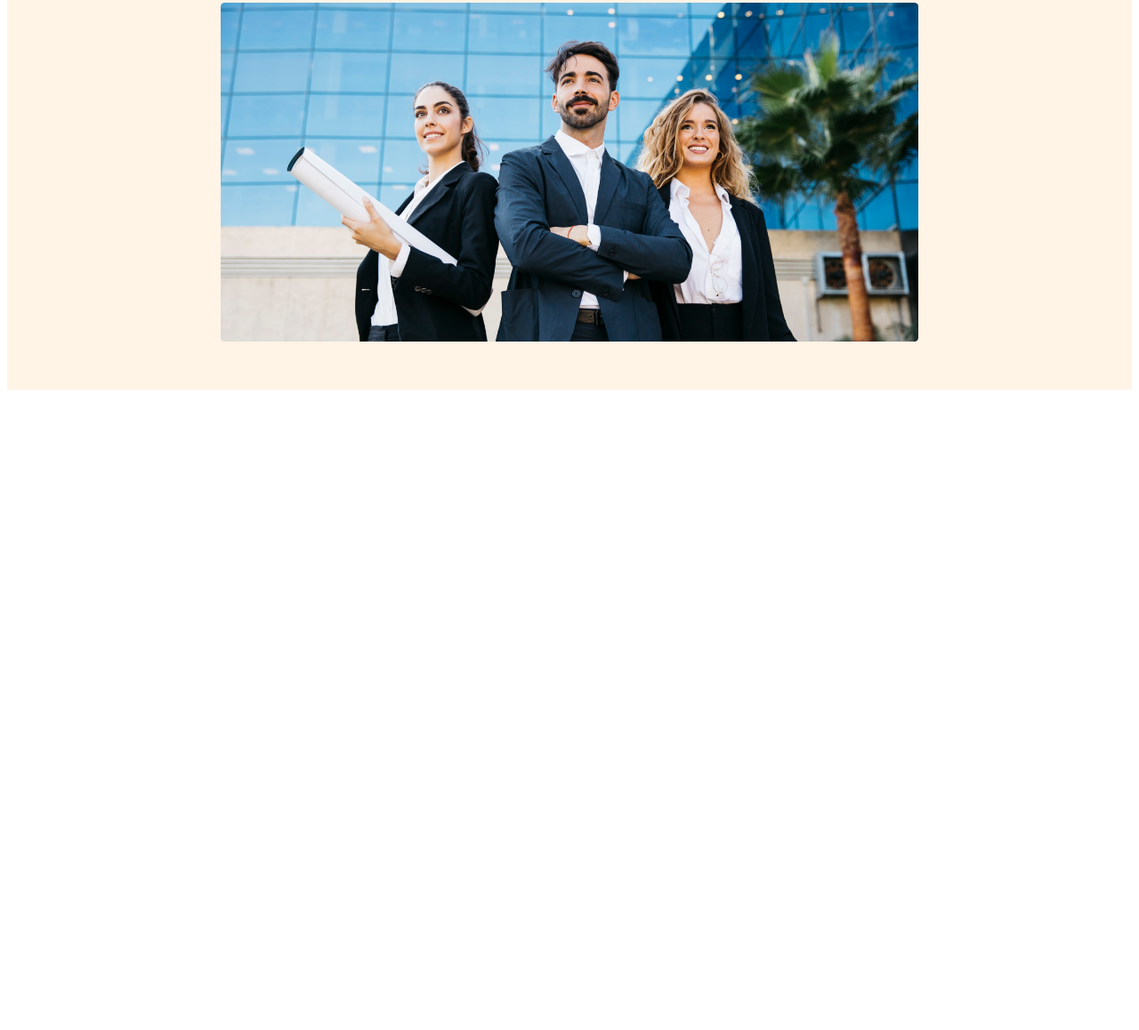
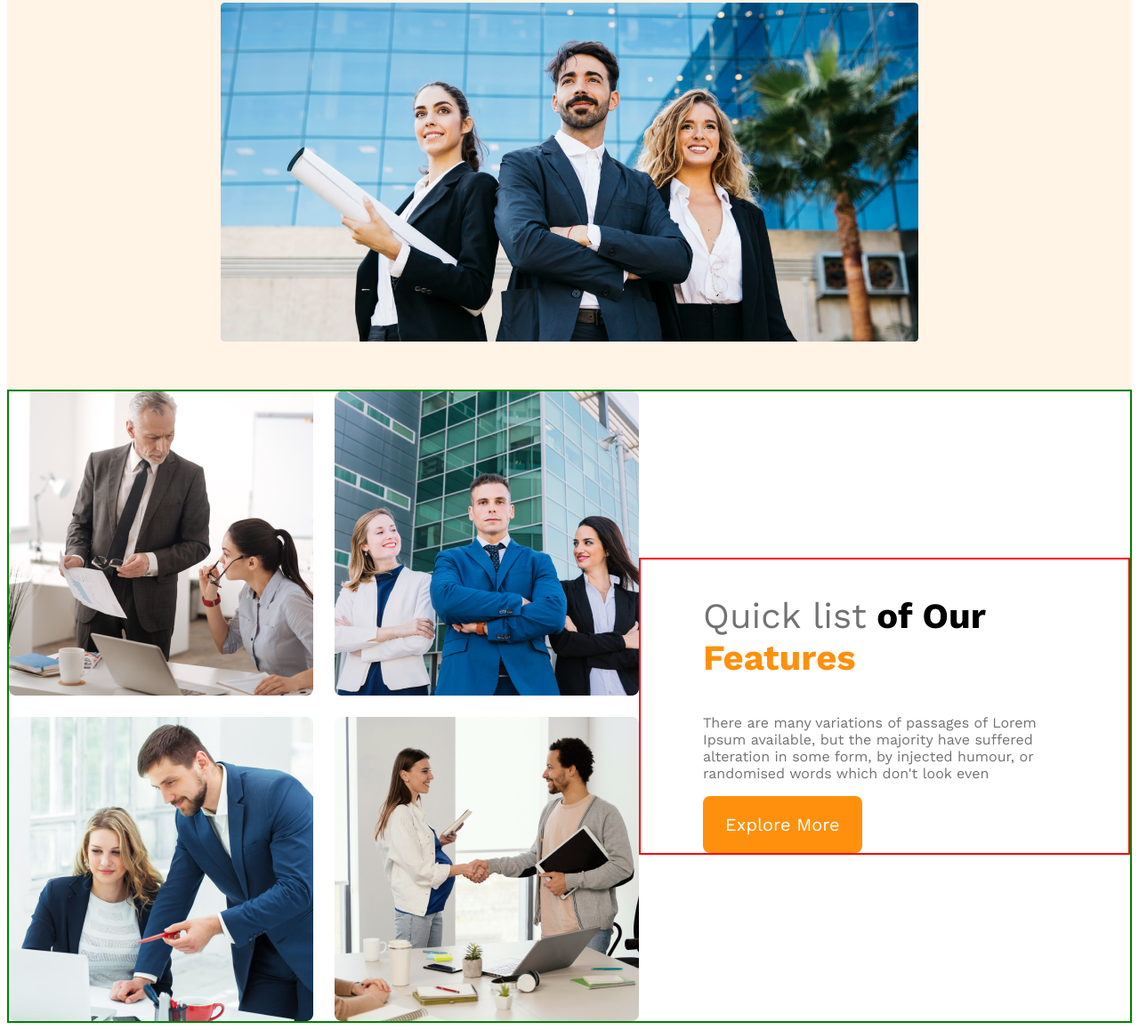
Before and after one commit to abir-exe/g3-architect-website, a plain HTML site: page index.html in a window 1280 px wide. Shown: the part 573-1731 px from the top of the page at 89% size. Before the commit the page ends 1019 px from the top, so only its background shows below. Drawn offline with nearby package versions, Linux system fonts and the light colour scheme.

Commit message:
9-4 done with team section

```diff
--- a/architects.css
+++ b/architects.css
@@ -64,7 +64,8 @@
  .banner-description {
      color: #727272;
  }
- .banner img{
+
+ .banner img {
      width: 100%;
      margin-top: 20px;
  }
@@ -72,14 +73,16 @@
  /* responsive media queries */
  /* mobile deviece */
  @media screen and (max-width:576px) {
-    header{
+     header {
          padding: 20px;
 
      }
-    nav{
+
+     nav {
          flex-direction: column;
      }
-    nav>ul{
+
+     nav>ul {
          margin-right: 2px;
      }
  }
@@ -87,10 +90,56 @@
  /* tablet and medium device */
 
  @media screen and (min-width:576px) and (max-width:992px) {
-    header{
+     header {
          padding: 20px;
      }
-    nav{
+
+     nav {
          flex-direction: column;
      }
  }
+
+ /* main section */
+ main {
+     max-width: 1440px;
+     margin: 0px auto;
+ }
+
+ /* team style section */
+ .team-container {
+     display: flex;
+     align-items: center;
+     border: 2px solid green;
+ }
+
+ .team-img-container {
+     display: grid;
+     grid-template-columns: repeat(2, 1fr);
+     gap: 1.5rem;
+ }
+
+ .team-content {
+     padding-left: 70px;
+     padding-right: 70px;
+     border: 2px solid red;
+ }
+
+ .team-title {
+     font-size: 2.5rem;
+ }
+
+ .quick-list {
+     color: #727272;
+     font-weight: 500;
+ }
+
+ .text-features {
+     color: #FF900E;
+     font-weight: 700;
+ }
+
+ .team-description {
+    color: var(--dark-03, #727272);
+    font-size: 1rem;
+    font-weight: 400;
+ }
--- a/index.html
+++ b/index.html
@@ -10,6 +10,7 @@
 </head>
 
 <body>
+    <!-- header start -->
     <header>
         <nav>
             <h3 class="nav-title">G3 Architects</h3>
@@ -29,8 +30,23 @@
             <img src="images/banner.png" alt="">
         </div>
     </header>
+    <!-- header end -->
     <main>
+        <!-- team section start -->
+        <section class="team-container">
+            <div class="team-img-container">
+                <img src="images/team1.png" alt="">
+                <img src="images/team2.png" alt="">
+                <img src="images/team3.png" alt="">
+                <img src="images/team4.png" alt="">
+            </div>
+            <div class="team-content">
+                <h3 class="team-title"><span class="quick-list">Quick list</span> of Our <span class="text-features">Features</span></h3>
+                <p class="team-description">There are many variations of passages of Lorem Ipsum available, but the majority have suffered alteration in some form, by injected humour, or randomised words which don't look even</p>
+                <button class="primary-btn">Explore More</button>
 
+            </div>
+        </section>
     </main>
     <footer>
 
```
Lines whose indentation alone changed are shown as unchanged.
